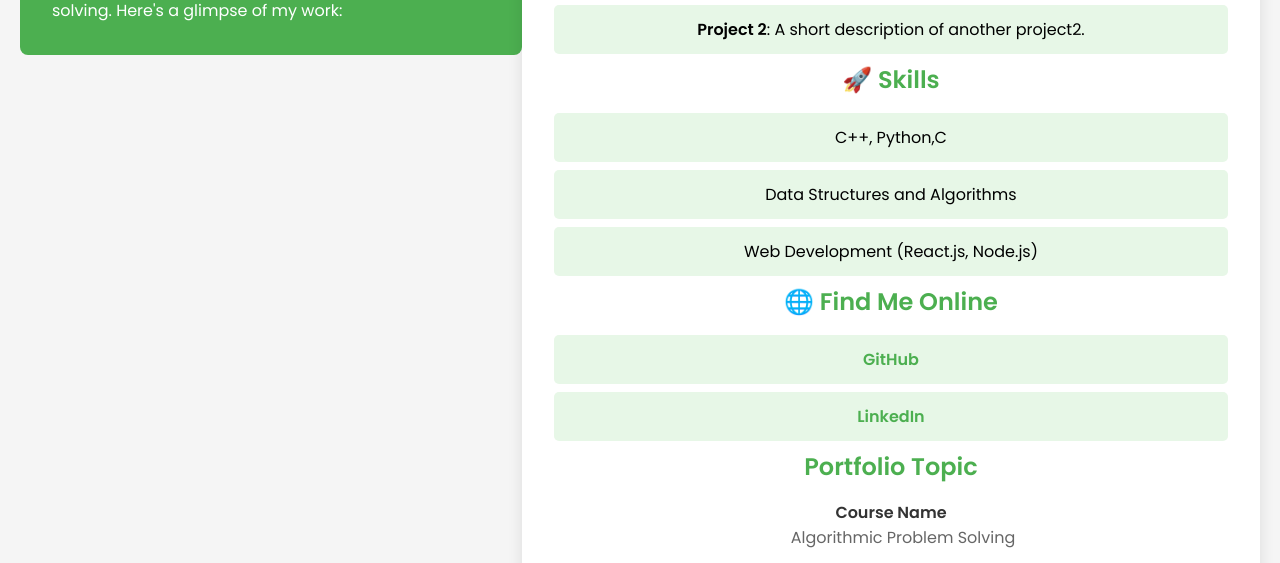
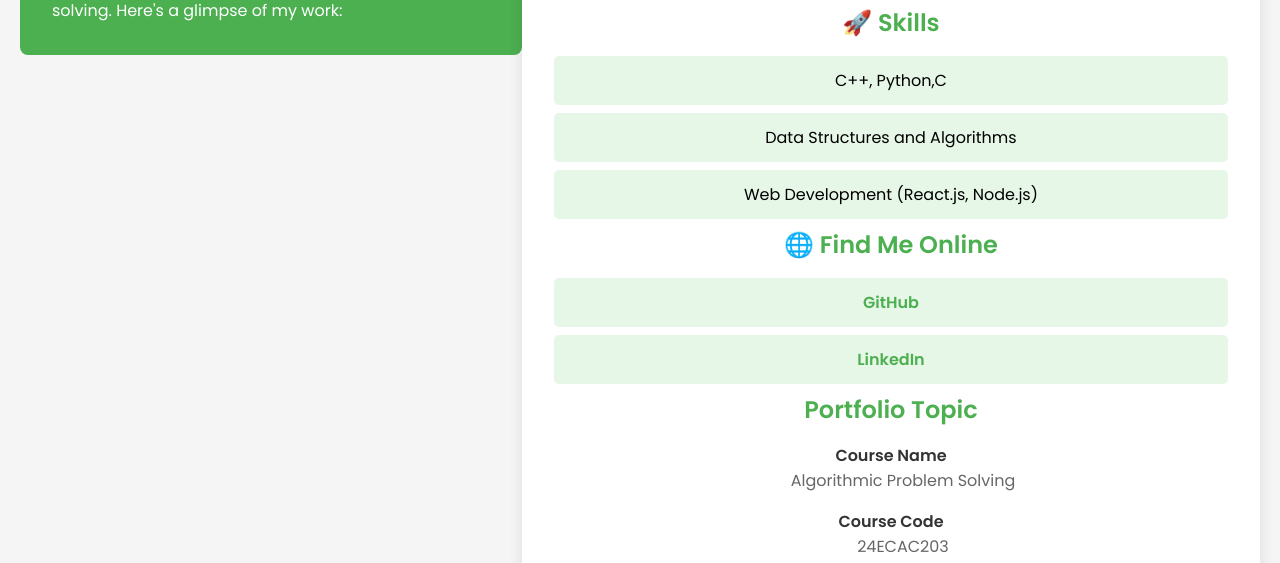
Before and after one commit to Pranjali-04-hash/PranjaliMutagekar_portfolia.github.io, a plain HTML site: page index.html in a window 1280 px wide. Shown: the part 191-754 px from the top of the page. Drawn offline with Linux system fonts and the light colour scheme.

Commit message:
Update index.html

```diff
--- a/index.html
+++ b/index.html
@@ -17,7 +17,6 @@
         <h2>🛠 Projects</h2>
         <ul>
             <li><strong>Project 1</strong>: A short description of your project1.</li>
-            <li><strong>Project 2</strong>: A short description of another project2.</li>
         </ul>
 
         <h2>🚀 Skills</h2>
```
